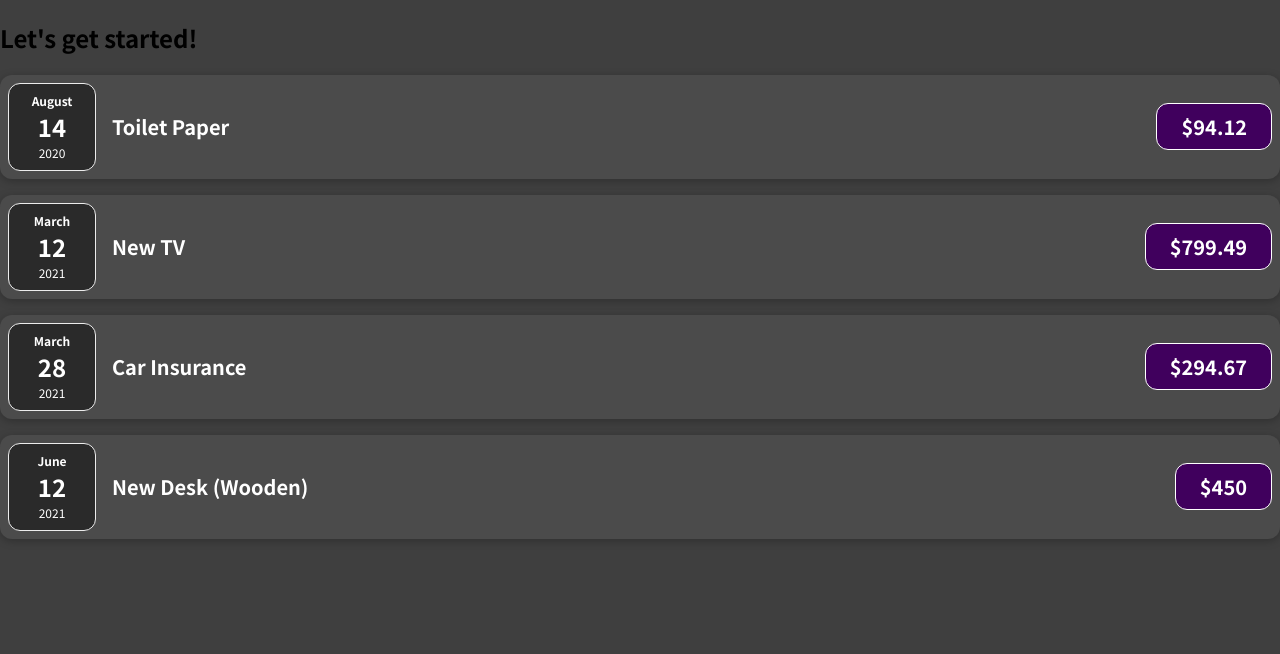
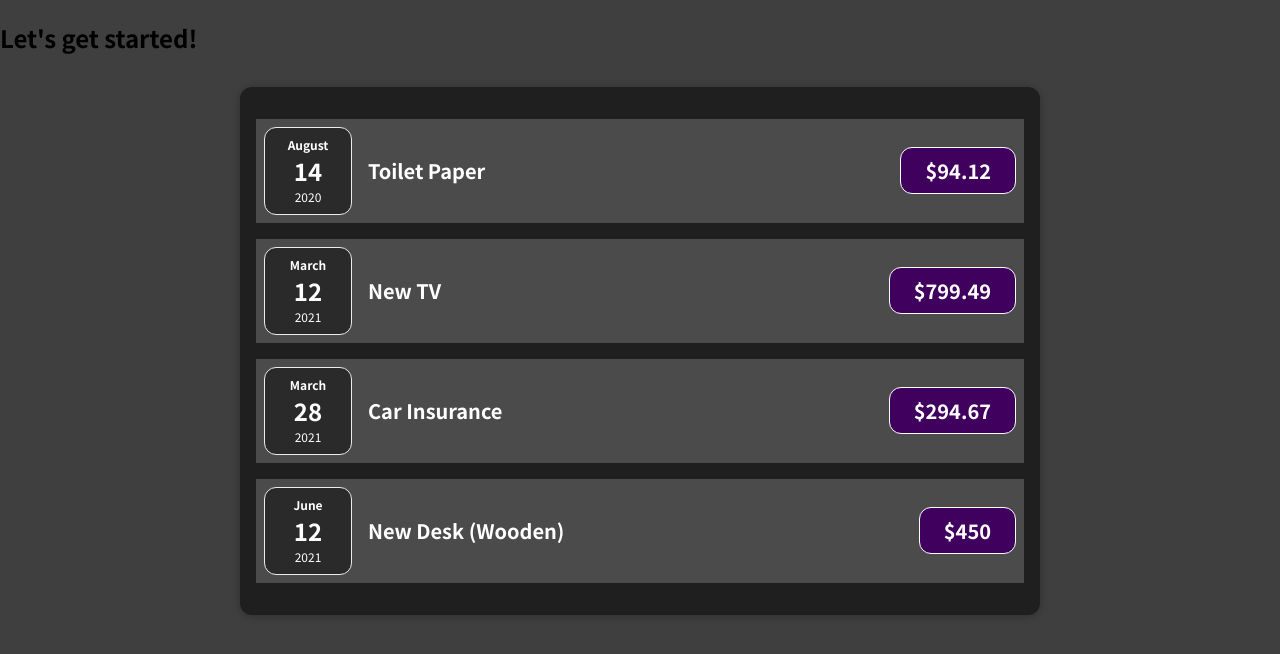
Before and after one commit to jondedman/moj, a JavaScript app in the folder react-course/01-starting-setup/: page / in a window 1280 px wide. Shown: the top 654 px of the page. Built offline with nearby package versions, Linux system fonts and the light colour scheme.

Commit message:
refactor expenseItems and expenses styling into card component

```diff
--- a/react-course/01-starting-setup/src/App.js
+++ b/react-course/01-starting-setup/src/App.js
@@ -1,4 +1,5 @@
 import Expenses from "./components/Expenses";
+import "./components/Expenses.css";
 
 function App() {
 	const expenses = [
@@ -24,7 +25,7 @@
 	];
 
 	return (
-		<div className="expenses">
+		<div>
 			<h2>Let's get started!</h2>
 			<div>
 				<Expenses items={expenses} />
--- /dev/null
+++ b/react-course/01-starting-setup/src/components/Card.css
@@ -0,0 +1,4 @@
+.expenses {
+	border-radius: 12px;
+	box-shadow: 0 1px 8px rgba(0, 0, 0, 0.25);
+}
--- /dev/null
+++ b/react-course/01-starting-setup/src/components/Card.js
@@ -0,0 +1,8 @@
+import "./Card.css";
+
+function Card(props) {
+	const classes = "card " + props.className;
+	return <div className={classes}>{props.children}</div>;
+}
+
+export default Card;
--- a/react-course/01-starting-setup/src/components/ExpenseItem.css
+++ b/react-course/01-starting-setup/src/components/ExpenseItem.css
@@ -2,10 +2,8 @@
 	display: flex;
 	justify-content: space-between;
 	align-items: center;
-	box-shadow: 0 2px 8px rgba(0, 0, 0, 0.25);
 	padding: 0.5rem;
 	margin: 1rem 0;
-	border-radius: 12px;
 	background-color: #4b4b4b;
 }
 
--- a/react-course/01-starting-setup/src/components/ExpenseItem.js
+++ b/react-course/01-starting-setup/src/components/ExpenseItem.js
@@ -1,15 +1,16 @@
 import "./ExpenseItem.css";
 import ExpenseDate from "./ExpenseDate";
+import Card from "./Card";
 
 function ExpenseItem(props) {
 	return (
-		<div className="expense-item">
+		<Card className="expense-item">
 			<ExpenseDate date={props.date} />
 			<div className="expense-item__description">
 				<h2>{props.title}</h2>
 				<div className="expense-item__price">${props.amount}</div>
 			</div>
-		</div>
+		</Card>
 	);
 }
 
--- a/react-course/01-starting-setup/src/components/Expenses.css
+++ b/react-course/01-starting-setup/src/components/Expenses.css
@@ -4,6 +4,4 @@
 	margin: 2rem auto;
 	width: 50rem;
 	max-width: 95%;
-	border-radius: 12px;
-	box-shadow: 0 1px 8px rgba(0, 0, 0, 0.25);
 }
--- a/react-course/01-starting-setup/src/components/Expenses.js
+++ b/react-course/01-starting-setup/src/components/Expenses.js
@@ -1,4 +1,6 @@
 import ExpenseItem from "./ExpenseItem";
+import "./Expenses.css";
+import Card from "./Card";
 
 function Expenses(props) {
 	const items = props.items;
@@ -11,6 +13,6 @@
 		></ExpenseItem>
 	));
 
-	return <div>{expenseItems}</div>;
+	return <Card className="expenses">{expenseItems}</Card>;
 }
 export default Expenses;
```
